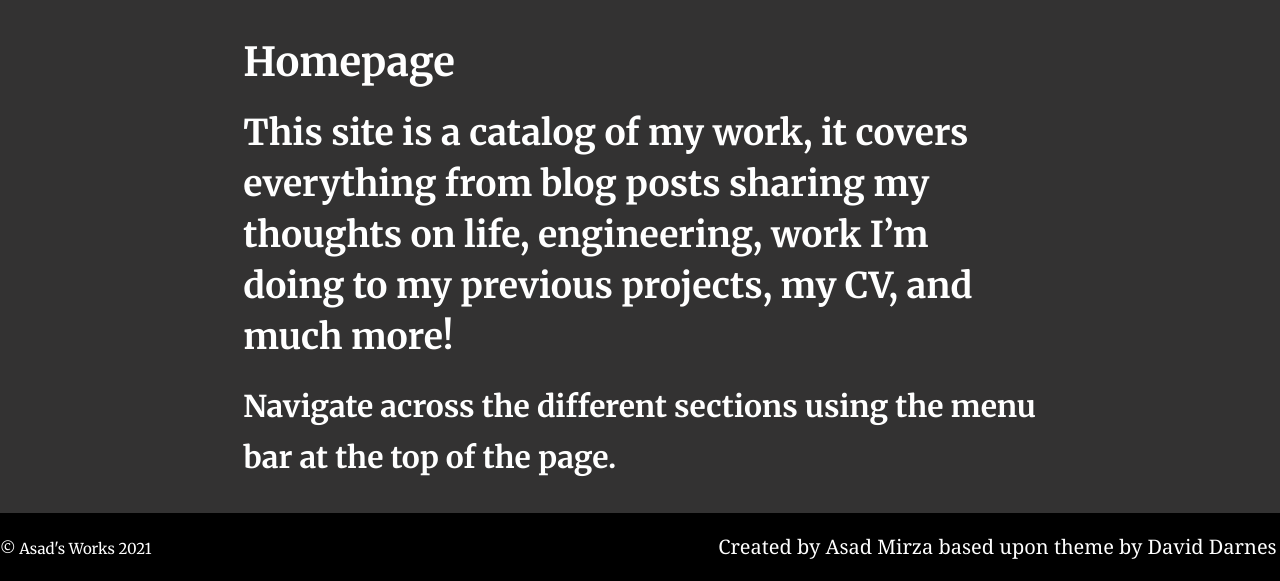
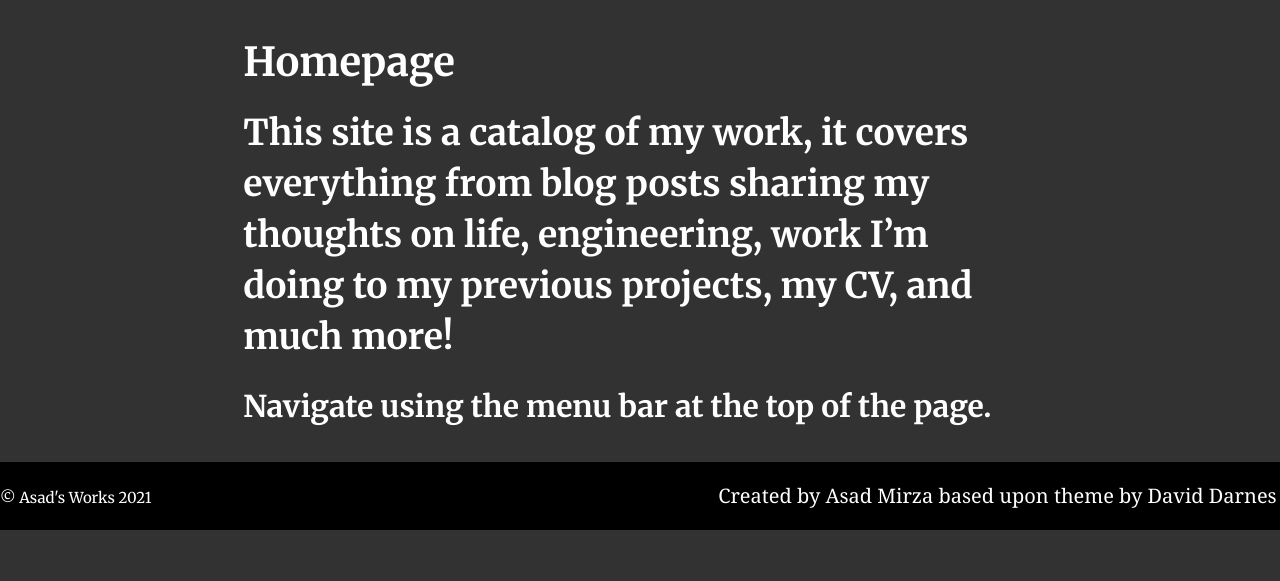
Before and after one commit to DThornz/Website, a Jekyll site: the page built from index.md, in a window 1280 px wide. Shown: the part 424-1005 px from the top of the page. Built offline with Jekyll 4.4.1, drawn with Linux system fonts in a browser that asks for light colours; after the commit the page ends 954 px from its top, so only the background shows below that.

Commit message:
Edit to index

```diff
--- a/index.md
+++ b/index.md
@@ -8,4 +8,4 @@ feature_image: "https://simvascular.github.io/img/gallery/Img_Gallery_01.png"
 
 ## This site is a catalog of my work, it covers everything from blog posts sharing my thoughts on life, engineering, work I'm doing to my previous projects, my CV, and much more!
 
-### Navigate across the different sections using the menu bar at the top of the page.
+### Navigate using the menu bar at the top of the page.
```
